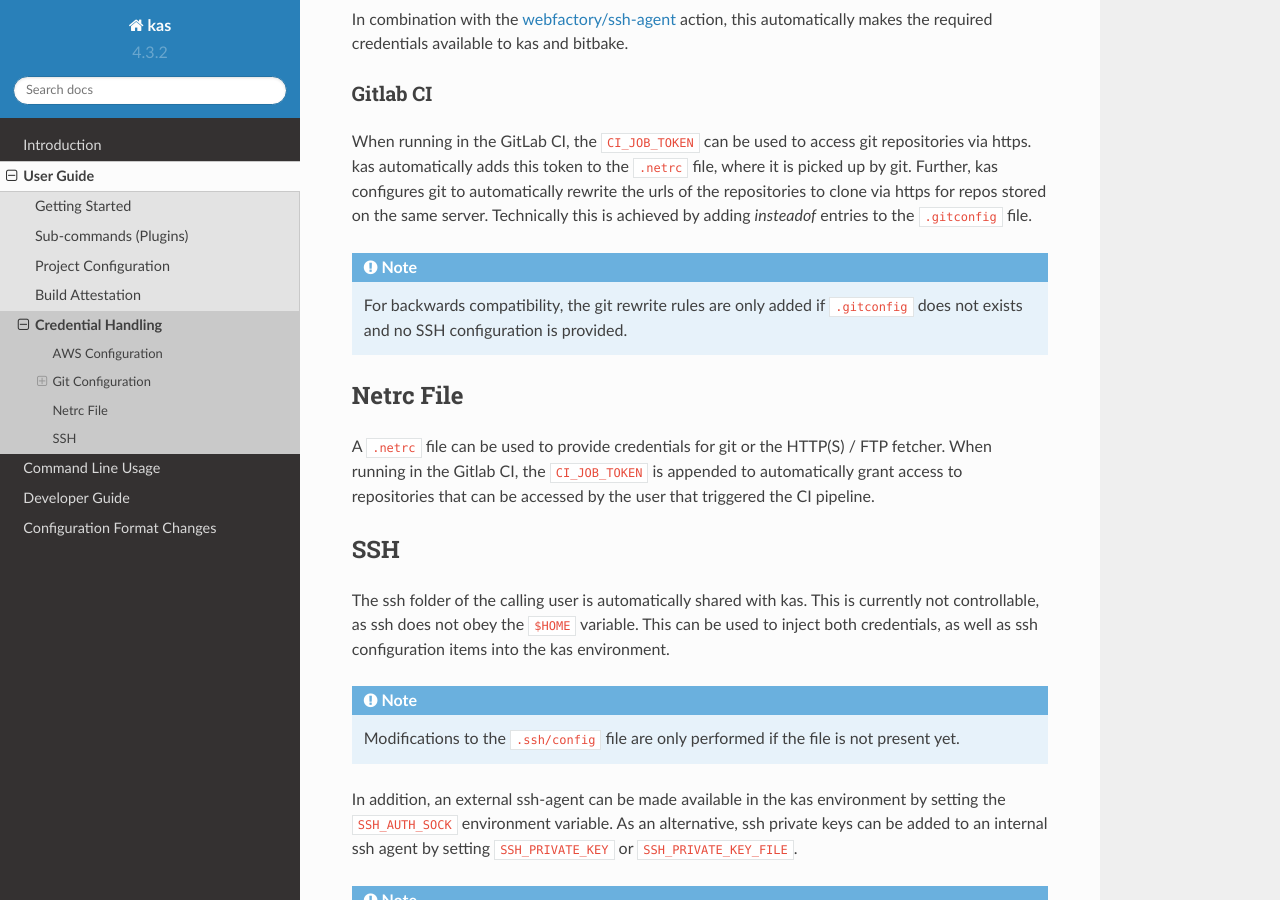
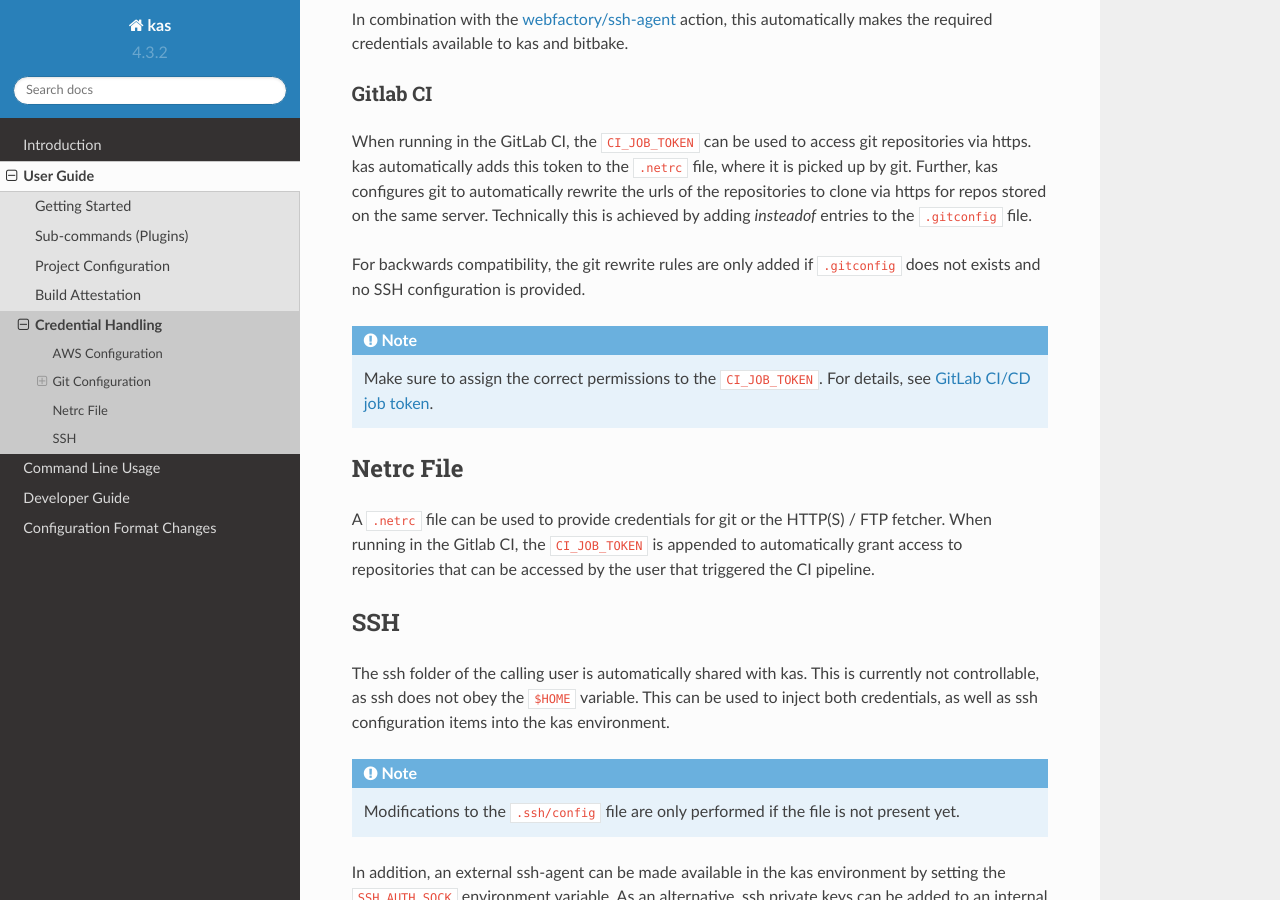
Before and after one commit to siemens/kas, a Sphinx documentation site: the page built from docs/userguide/credentials.rst, in a window 1280 px wide and 900 px high, scrolled down 751 px. Built offline with Sphinx 7.4.7 and the Read the Docs theme 2.0.0, drawn with Linux system fonts in a browser that asks for light colours.

```diff
--- a/docs/userguide/credentials.rst
+++ b/docs/userguide/credentials.rst
@@ -55,9 +55,12 @@
 for repos stored on the same server. Technically this is achieved by adding
 `insteadof` entries to the ``.gitconfig`` file.
 
+For backwards compatibility, the git rewrite rules are only added if
+``.gitconfig`` does not exists and no SSH configuration is provided.
+
 .. note::
-  For backwards compatibility, the git rewrite rules are only added if
-  ``.gitconfig`` does not exists and no SSH configuration is provided.
+  Make sure to assign the correct permissions to the ``CI_JOB_TOKEN``.
+  For details, see `GitLab CI/CD job token <https://docs.gitlab.com/ee/ci/jobs/ci_job_token.html>`_.
 
 Netrc File
 ----------
```
Also changed, not shown: 3 other files.
